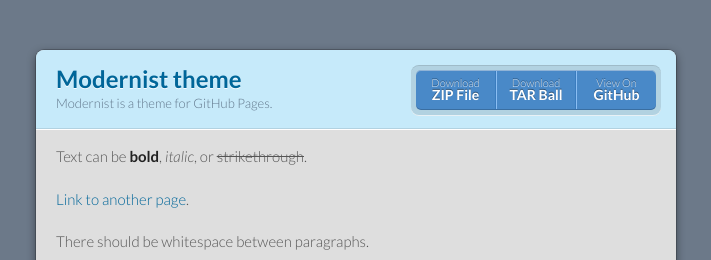
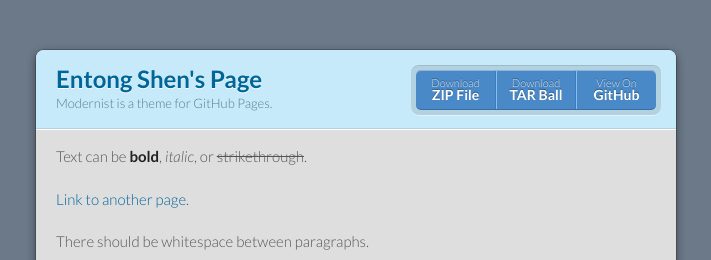
Before and after one commit to entong/entong.github.io, a Jekyll site: the page built from index.md, in a window 1280 px wide and 900 px high. Shown: the top 260 px of the window, without its empty margins (284-995 px from the left). Built offline with Jekyll 4.4.1, drawn with Linux system fonts in a browser that asks for light colours.

Commit message:
Change title

```diff
--- a/_config.yml
+++ b/_config.yml
@@ -1,4 +1,4 @@
-title: Modernist theme
+title: Entong Shen's Page
 description: Modernist is a theme for GitHub Pages.
 show_downloads: true
 google_analytics:
```
